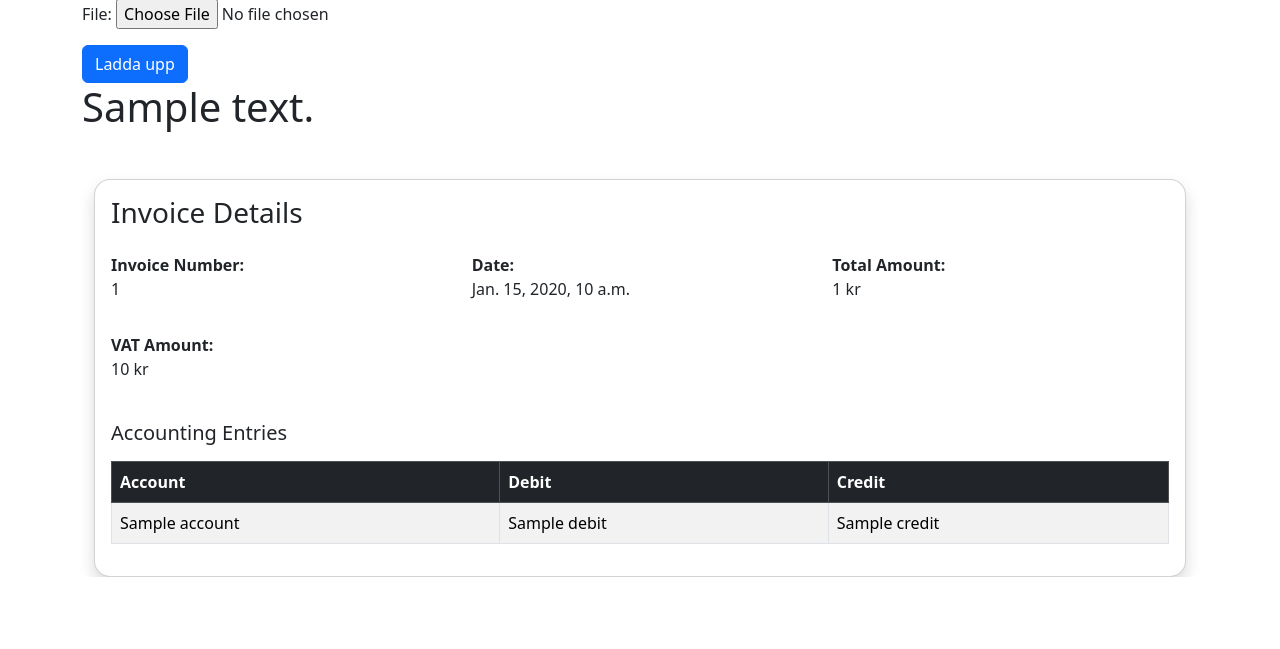
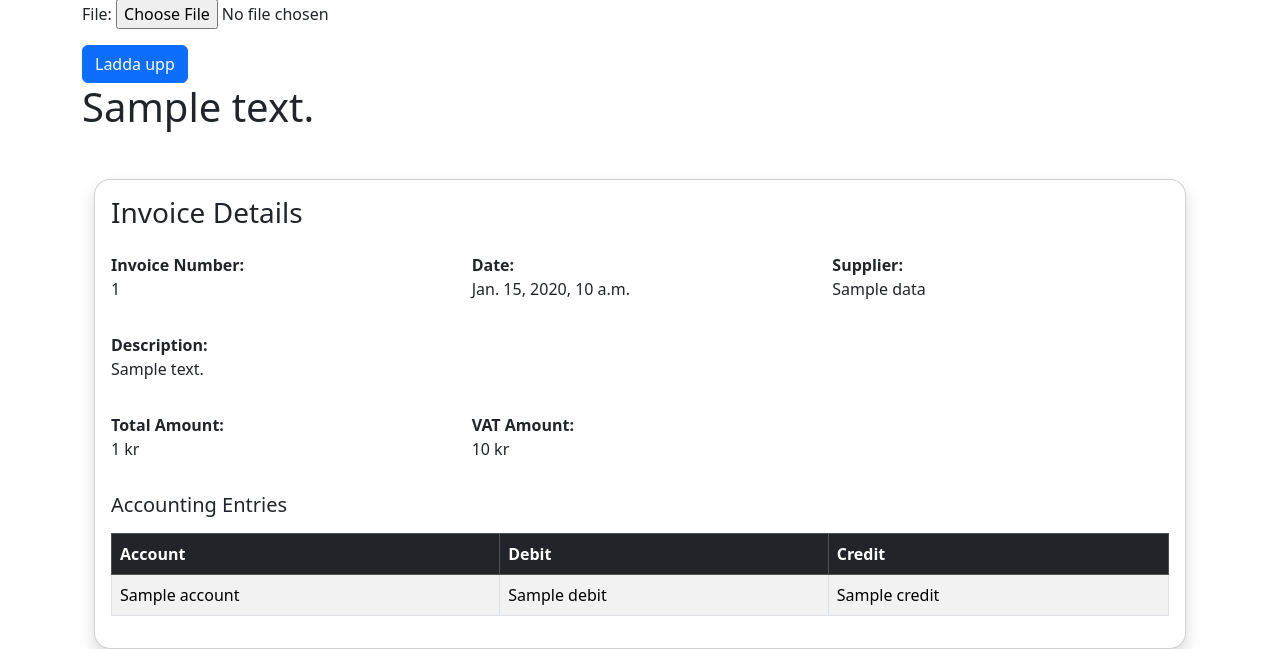
Before and after one commit to almalekbilal85-wq/accounting-ai-invoices, a Django app: template templates/invoices_app/upload_invoices.html in a window 1280 px wide. Shown: the part 380-1029 px from the top of the page. Before the commit the page ends 957 px from the top, so only its background shows below. Run offline with Django 5.2, Linux system fonts and the light colour scheme; tables that the repository leaves empty hold one stand-in row (values such as "Sample post"); the template is opened without the code that fills it: values that come from a table or form of the project are taken from there, most other values are stand-ins (such as "Sample title", 1, 10 or a date in 2020).

Commit message:
Add two fields to the JSON

```diff
--- a/templates/invoices_app/upload_invoices.html
+++ b/templates/invoices_app/upload_invoices.html
@@ -22,8 +22,8 @@
 
     <h1>{{text}}</h1>
 
-    {% if data %}
-    <div class="container mt-5">
+   {% if data %}
+<div class="container mt-5">
   <div class="card shadow rounded-4">
     <div class="card-body">
 
@@ -35,17 +35,33 @@
           <strong>Invoice Number:</strong>
           <p>{{ data.invoice_number }}</p>
         </div>
+
         <div class="col-md-4">
           <strong>Date:</strong>
           <p>{{ data.invoice_date }}</p>
         </div>
+
+        <div class="col-md-4">
+          <strong>Supplier:</strong>
+          <p>{{ data.supplier_name }}</p>
+        </div>
+      </div>
+
+      <!-- Description -->
+      <div class="row mb-3">
+        <div class="col-md-12">
+          <strong>Description:</strong>
+          <p>{{ data.description }}</p>
+        </div>
+      </div>
+
+      <!-- Amounts -->
+      <div class="row mb-3">
         <div class="col-md-4">
           <strong>Total Amount:</strong>
           <p>{{ data.total_amount }} kr</p>
         </div>
-      </div>
 
-      <div class="row mb-4">
         <div class="col-md-4">
           <strong>VAT Amount:</strong>
           <p>{{ data.vat_amount }} kr</p>
@@ -54,6 +70,7 @@
 
       <!-- Table -->
       <h5 class="mb-3">Accounting Entries</h5>
+
       <div class="table-responsive">
         <table class="table table-bordered table-striped">
           <thead class="table-dark">
```
Also changed, not shown: File_processing/api_connection.py (+8 -1 lines).
